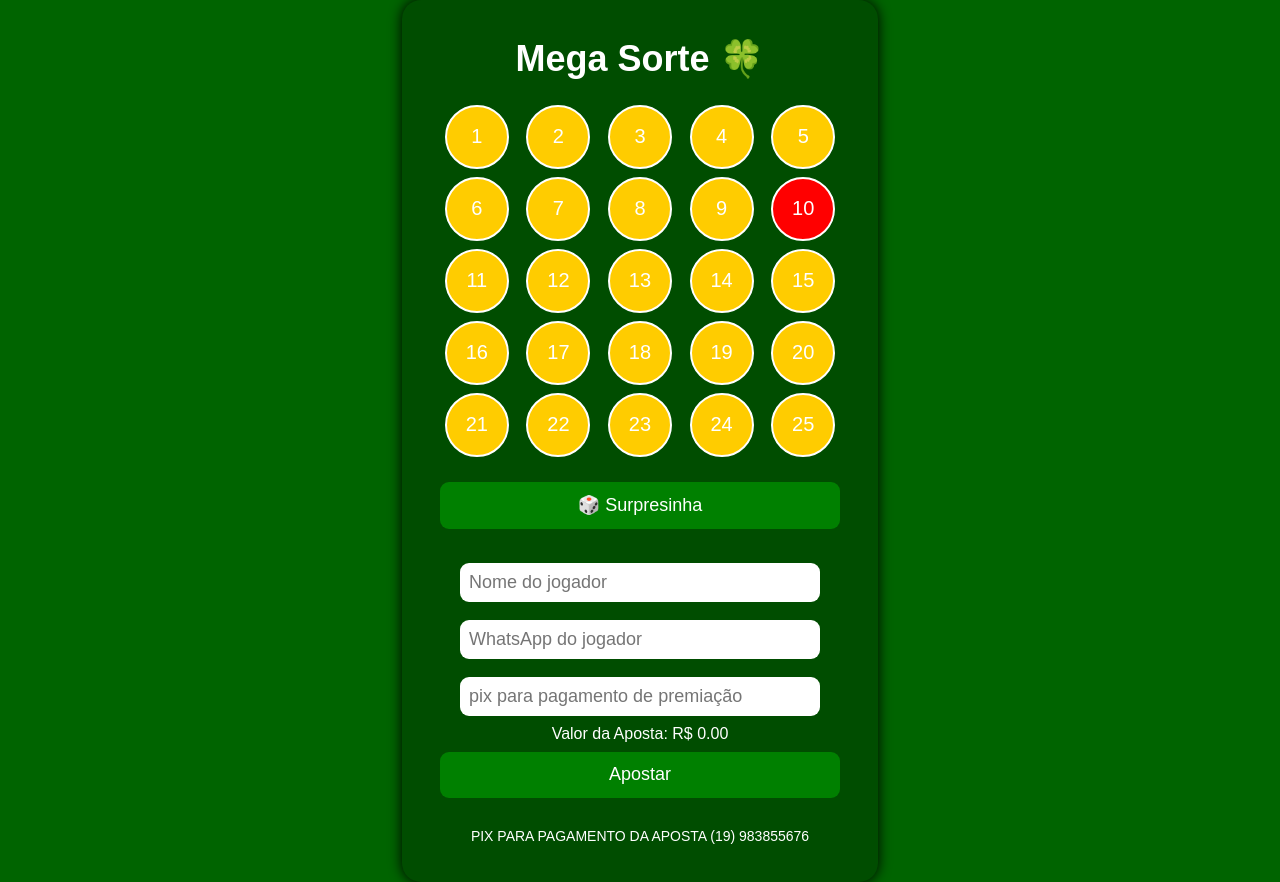
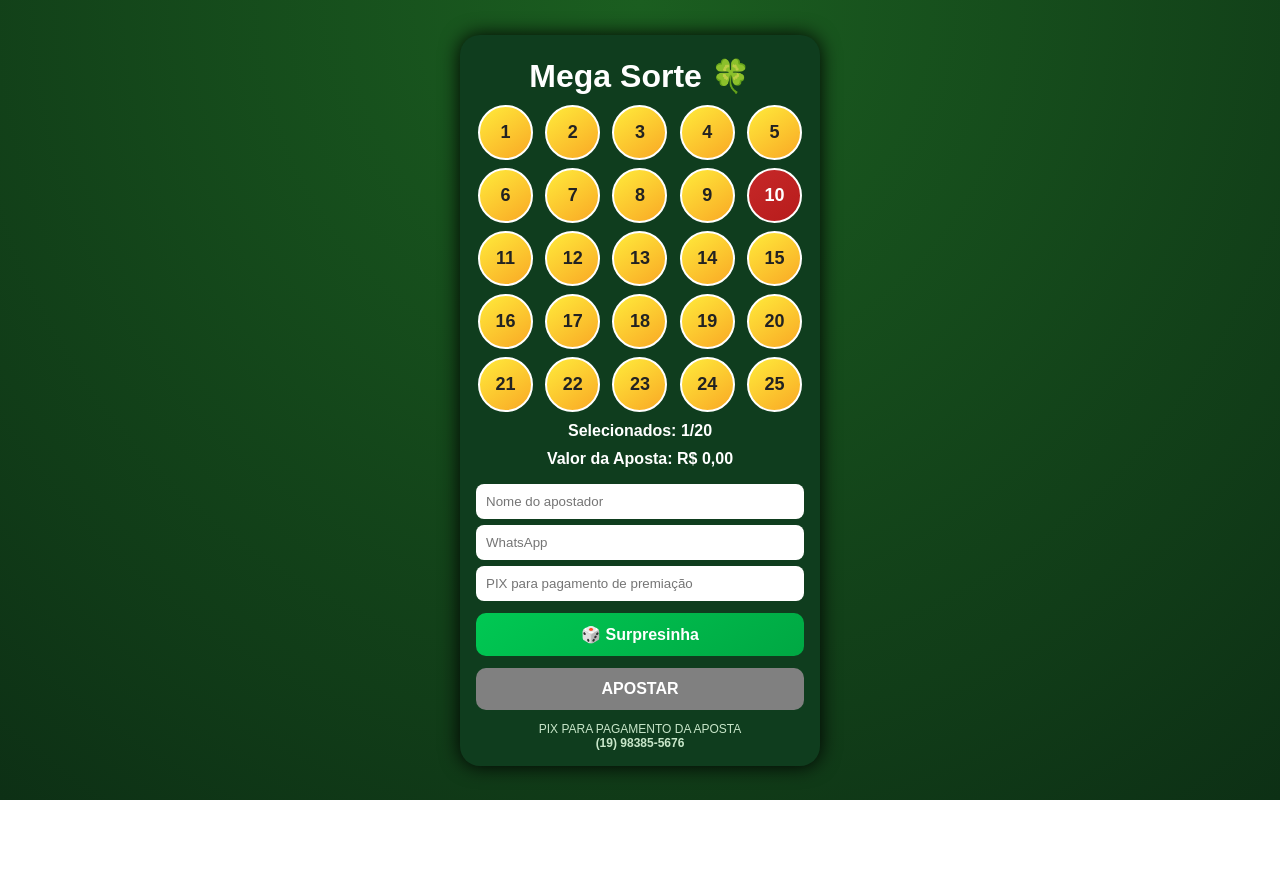
Before and after one commit to BenedetiGames/Mega-sorte, a plain HTML site: page index.html in a window 1280 px wide. Both pictures are taken after a click on the element "10". After the commit the page ends 800 px from the top, so only its background shows below. Drawn offline with Linux system fonts and the light colour scheme.

Commit message:
Update index.html
Correção do popup com dados completos da aposta

```diff
--- a/index.html
+++ b/index.html
@@ -2,187 +2,262 @@
 <html lang="pt-br">
 <head>
 <meta charset="UTF-8">
+<title>Mega Sorte 🍀</title>
 <meta name="viewport" content="width=device-width, initial-scale=1.0">
-<title>Mega Sorte 🍀</title>
+
 <style>
+* {
+    box-sizing: border-box;
+    font-family: Arial, sans-serif;
+}
+
 body {
+    background: radial-gradient(circle at top, #1b5e20, #0d3015);
+    min-height: 100vh;
     margin: 0;
-        font-family: Arial, sans-serif;
-        background-color: #006400; /* verde mesa de jogo */
     display: flex;
+    align-items: center;
     justify-content: center;
-        align-items: center;
-        min-height: 100vh;
 }
-    .container {
-        width: 95vw;
-        max-width: 400px;
-        background-color: #004d00;
-        padding: 3vw;
-        border-radius: 1.5vw;
-        box-shadow: 0 0 1vw #000;
+
+.card {
+    background: #0f3d1e;
+    border-radius: 20px;
+    padding: 16px;
+    width: 360px;
+    max-width: 95vw;
+    color: white;
+    box-shadow: 0 0 20px #000;
+}
+
+h1 {
     text-align: center;
-        color: #fff;
+    margin: 6px 0 10px 0;
 }
-    h1 {
-        margin-top: 0;
-        font-size: clamp(18px, 6vw, 36px);
-    }
+
 .grid {
     display: grid;
     grid-template-columns: repeat(5, 1fr);
-        gap: 0.5em;
+    gap: 8px;
+    margin-top: 10px;
     justify-items: center;
-        margin-bottom: 1em;
 }
-    .number {
-        width: clamp(40px, 12vw, 60px);
-        height: clamp(40px, 12vw, 60px);
-        background-color: #ffcc00;
+
+.num {
+    width: 55px;
+    height: 55px;
+    border-radius: 50%;
+    background: linear-gradient(145deg,#ffeb3b,#f9a825);
+    color: #222;
+    font-weight: bold;
+    font-size: 18px;
+    display: flex;
+    align-items: center;
+    justify-content: center;
+    cursor: pointer;
     border: 2px solid #fff;
-        border-radius: 50%;
-        display: flex;
+    transition: 0.2s;
+}
+
+.num:hover {
+    transform: scale(1.1);
+    box-shadow: 0 0 8px #fff;
+}
+
+.num.active {
+    background: linear-gradient(145deg,#c62828,#b71c1c);
+    color: white;
+}
+
+.info {
+    margin-top: 10px;
+    text-align: center;
+    font-weight: bold;
+}
+
+.inputs {
+    margin-top: 10px;
+}
+
+.inputs input {
+    width: 100%;
+    padding: 10px;
+    margin-top: 6px;
+    border-radius: 8px;
+    border: none;
+}
+
+.btn {
+    width: 100%;
+    margin-top: 12px;
+    padding: 12px;
+    border: none;
+    border-radius: 10px;
+    background: linear-gradient(145deg,#00c853,#00a843);
+    color: white;
+    font-size: 16px;
+    font-weight: bold;
+    cursor: pointer;
+}
+
+.btn:disabled {
+    background: gray;
+}
+
+.footer {
+    margin-top: 12px;
+    font-size: 12px;
+    text-align: center;
+    color: #c8e6c9;
+}
+
+/* POPUP */
+.popup {
+    position: fixed;
+    inset: 0;
+    background: rgba(0,0,0,0.7);
+    display: none;
+    align-items: center;
     justify-content: center;
-        align-items: center;
-        font-size: clamp(14px, 4vw, 20px);
-        cursor: pointer;
-        transition: transform 0.2s, background 0.2s;
-        user-select: none;
 }
-    .number:hover {
-        transform: scale(1.1);
-        background-color: #ffd700;
-    }
-    .selected {
-        background-color: red !important;
-    }
-    input[type="text"] {
-        width: 90%;
-        padding: 0.5em;
-        margin: 0.5em 0;
-        border-radius: 0.5em;
-        border: none;
-        font-size: clamp(12px, 4vw, 18px);
-        box-sizing: border-box;
-    }
-    .button {
-        background-color: green;
-        color: white;
-        border: none;
-        padding: 0.7em 0;
-        width: 100%;
-        border-radius: 0.5em;
-        font-size: clamp(14px, 4vw, 18px);
-        cursor: pointer;
-        margin: 0.5em 0;
-        transition: background 0.2s;
-    }
-    .button:hover {
-        background-color: #00cc00;
-    }
-    .info {
-        margin-top: 1em;
-        font-size: clamp(12px, 4vw, 16px);
-    }
-    .footer {
-        margin-top: 1.5em;
-        font-size: clamp(10px, 3.5vw, 14px);
-        color: #fff;
+
+.popup-box {
+    background: white;
+    color: black;
+    padding: 20px;
+    border-radius: 15px;
+    width: 320px;
+    text-align: center;
 }
 </style>
 </head>
+
 <body>
-<div class="container">
+
+<div class="card">
     <h1>Mega Sorte 🍀</h1>
-    <div class="grid" id="grid">
-        <!-- Números gerados pelo JS -->
+
+    <div class="grid" id="grid"></div>
+
+    <div class="info" id="contador">Selecionados: 0/20</div>
+    <div class="info" id="valor">Valor da Aposta: R$ 0,00</div>
+
+    <div class="inputs">
+        <input id="nome" placeholder="Nome do apostador">
+        <input id="whats" placeholder="WhatsApp">
+        <input id="pixpremio" placeholder="PIX para pagamento de premiação">
     </div>
 
-    <button class="button" id="surpresinha">🎲 Surpresinha</button>
+    <button class="btn" onclick="surpresinha()">🎲 Surpresinha</button>
+    <button class="btn" id="apostar" onclick="apostar()" disabled>APOSTAR</button>
 
-    <div class="info">
-        <input type="text" id="nome" placeholder="Nome do jogador">
-        <input type="text" id="whatsapp" placeholder="WhatsApp do jogador">
-        <input type="text" id="pix" placeholder="pix para pagamento de premiação">
-        <div id="valorAposta">Valor da Aposta: R$ 0,00</div>
+    <div class="footer">
+        PIX PARA PAGAMENTO DA APOSTA<br>
+        <b>(19) 98385-5676</b>
+    </div>
 </div>
 
-    <button class="button" id="apostar">Apostar</button>
-
-    <div class="footer">
-        PIX PARA PAGAMENTO DA APOSTA (19) 983855676
+<!-- POPUP -->
+<div class="popup" id="popup">
+    <div class="popup-box">
+        <h3>Aposta Realizada!</h3>
+        <div id="dadosAposta"></div>
+        <p style="margin-top:10px">
+            Após realização do pagamento, envie o comprovante junto com a mensagem gerada da sua aposta para o WhatsApp:
+            <br><b>(19) 98271-4293</b>
+        </p>
+        <p><b>PIX PARA PAGAMENTO DA APOSTA:</b><br>19983855676</p>
+        <button class="btn" onclick="fechar()">OK</button>
     </div>
 </div>
 
 <script>
-const PRECOS = {15: 5, 16: 8, 17: 10, 18: 15, 19: 30, 20: 100};
+const PRECOS = {15:5,16:8,17:10,18:15,19:30,20:100};
 let selecionados = [];
 
-const grid = document.getElementById('grid');
-for(let i=1; i<=25; i++){
-    const div = document.createElement('div');
-    div.classList.add('number');
-    div.textContent = i;
-    div.addEventListener('click', ()=>selecionar(i, div));
-    grid.appendChild(div);
+const grid = document.getElementById("grid");
+const contador = document.getElementById("contador");
+const valor = document.getElementById("valor");
+const apostarBtn = document.getElementById("apostar");
+
+for(let i=1;i<=25;i++){
+    const d = document.createElement("div");
+    d.className = "num";
+    d.innerText = i;
+    d.onclick = ()=>toggle(i,d);
+    grid.appendChild(d);
 }
 
-function selecionar(num, elem){
-    const index = selecionados.indexOf(num);
-    if(index>-1){
-        selecionados.splice(index,1);
-        elem.classList.remove('selected');
+function toggle(n,el){
+    if(selecionados.includes(n)){
+        selecionados = selecionados.filter(x=>x!==n);
+        el.classList.remove("active");
     } else {
-        if(selecionados.length<20){
-            selecionados.push(num);
-            elem.classList.add('selected');
+        if(selecionados.length < 20){
+            selecionados.push(n);
+            el.classList.add("active");
         }
     }
-    atualizarValor();
+    atualizar();
 }
 
-function gerarSurpresinha(){
-    selecionados = [];
-    const numeros = Array.from({length:25},(_,i)=>i+1);
-    numeros.sort(()=>0.5-Math.random());
-    const escolha = numeros.slice(0,15);
-    const todosBotoes = document.querySelectorAll('.number');
-    todosBotoes.forEach(b=>b.classList.remove('selected'));
-    escolha.forEach(n=>{
-        selecionados.push(n);
-        todosBotoes[n-1].classList.add('selected');
-    });
-    atualizarValor();
+function atualizar(){
+    contador.innerText = `Selecionados: ${selecionados.length}/20`;
+    if(selecionados.length>=15){
+        let v = PRECOS[selecionados.length];
+        valor.innerText = `Valor da Aposta: R$ ${v.toFixed(2)}`;
+        apostarBtn.disabled = false;
+    } else {
+        valor.innerText = "Valor da Aposta: R$ 0,00";
+        apostarBtn.disabled = true;
+    }
 }
 
-function atualizarValor(){
-    const qtd = selecionados.length;
-    let valor = 0;
-    if(qtd>=15 && qtd<=20){
-        valor = PRECOS[qtd];
+function surpresinha(){
+    document.querySelectorAll(".num").forEach(n=>n.classList.remove("active"));
+    selecionados = [];
+    while(selecionados.length < 15){
+        let r = Math.floor(Math.random()*25)+1;
+        if(!selecionados.includes(r)){
+            selecionados.push(r);
         }
-    document.getElementById('valorAposta').textContent = "Valor da Aposta: R$ " + valor.toFixed(2);
+    }
+    document.querySelectorAll(".num").forEach((el,i)=>{
+        if(selecionados.includes(i+1)) el.classList.add("active");
+    });
+    atualizar();
 }
 
 function apostar(){
-    const nome = document.getElementById('nome').value.trim();
-    const whatsapp = document.getElementById('whatsapp').value.trim();
-    if(!nome || !whatsapp || selecionados.length<15){
-        alert("Preencha nome, WhatsApp e selecione pelo menos 15 números!");
+    let nome = document.getElementById("nome").value;
+    let whats = document.getElementById("whats").value;
+    let pix = document.getElementById("pixpremio").value;
+
+    if(!nome || !whats || !pix){
+        alert("Preencha todos os dados!");
         return;
     }
-    const valor = document.getElementById('valorAposta').textContent.split('R$ ')[1];
-    alert(`Aposta Realizada!\nApós realização do pagamento, envie o comprovante junto com a mensagem da sua aposta para o Whatsapp (19982714293)\nPIX para pagamento da aposta: 19983855676\n\nValor: R$ ${valor}\nNúmeros: ${selecionados.join(', ')}`);
-    selecionados = [];
-    document.querySelectorAll('.number').forEach(b=>b.classList.remove('selected'));
-    document.getElementById('nome').value = "";
-    document.getElementById('whatsapp').value = "";
-    document.getElementById('pix').value = "";
-    atualizarValor();
+
+    document.getElementById("dadosAposta").innerHTML = `
+        <p><b>Nome:</b> ${nome}</p>
+        <p><b>WhatsApp:</b> ${whats}</p>
+        <p><b>PIX para premiação:</b> ${pix}</p>
+        <p><b>Números:</b> ${selecionados.join(", ")}</p>
+    `;
+
+    document.getElementById("popup").style.display="flex";
 }
 
-document.getElementById('surpresinha').addEventListener('click', gerarSurpresinha);
-document.getElementById('apostar').addEventListener('click', apostar);
+function fechar(){
+    document.getElementById("popup").style.display="none";
+    selecionados=[];
+    document.querySelectorAll(".num").forEach(n=>n.classList.remove("active"));
+    document.getElementById("nome").value="";
+    document.getElementById("whats").value="";
+    document.getElementById("pixpremio").value="";
+    atualizar();
+}
 </script>
+
 </body>
 </html>
```
Lines whose indentation alone changed are shown as unchanged.
